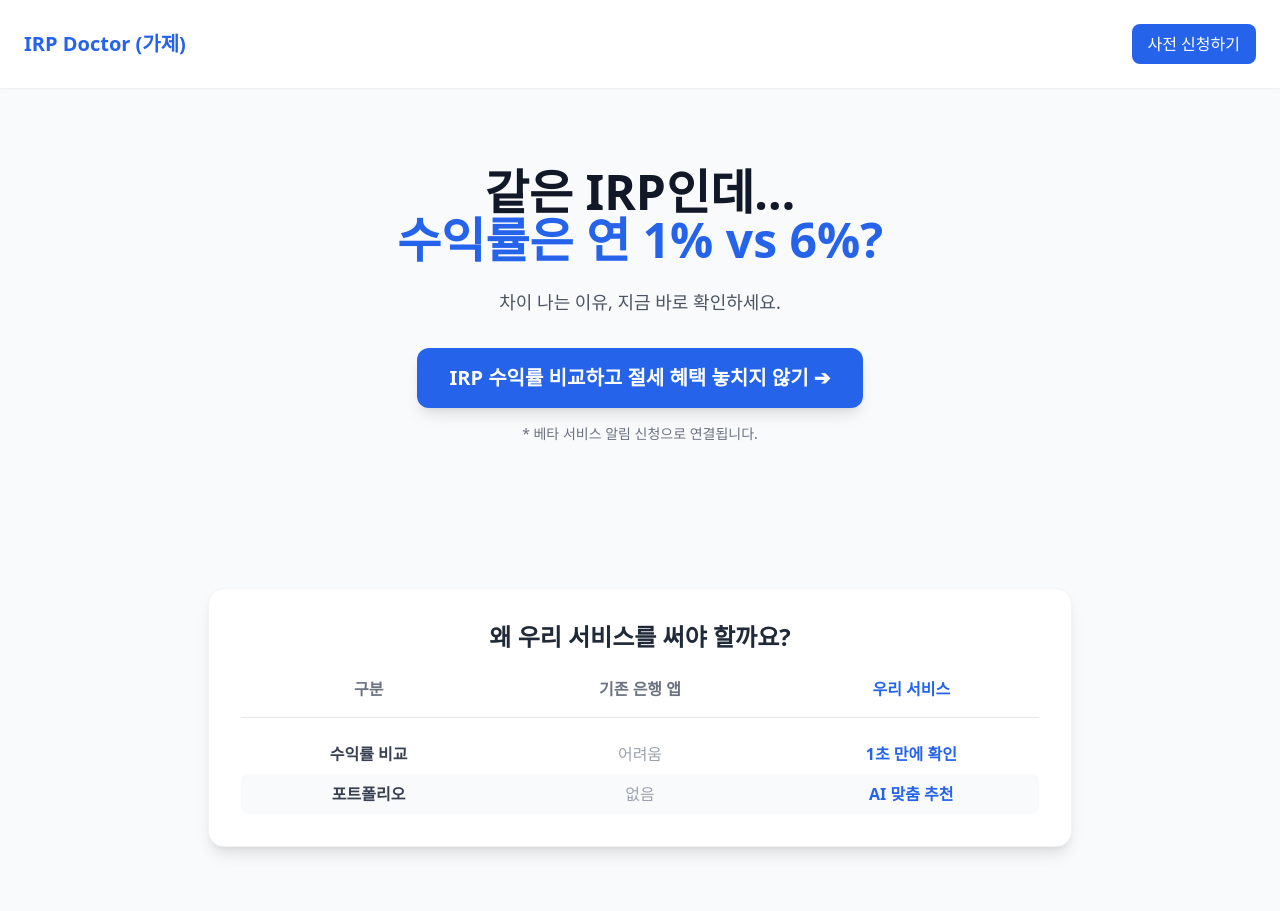
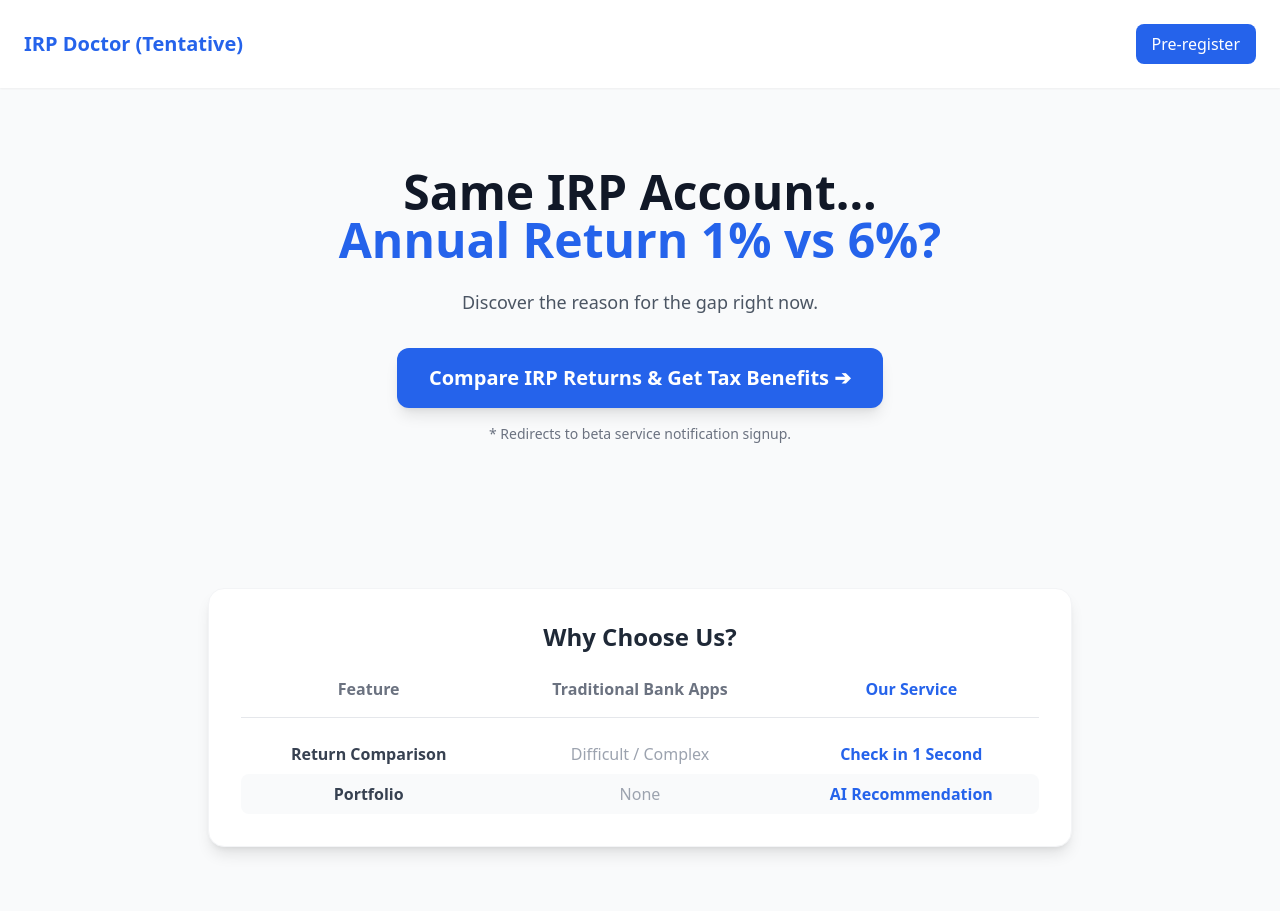
Before and after one commit to hjinbyun-maker/fintech-irp-project, a plain HTML site: page index.html in a window 1280 px wide. Drawn offline with nearby package versions, Linux system fonts and the light colour scheme; a script that the page names is missing.

Commit message:
Update content to English

```diff
--- a/index.html
+++ b/index.html
@@ -1,9 +1,9 @@
 <!DOCTYPE html>
-<html lang="ko">
+<html lang="en">
 <head>
     <meta charset="UTF-8">
     <meta name="viewport" content="width=device-width, initial-scale=1.0">
-    <title>IRP AI 비교 분석 플랫폼</title>
+    <title>IRP AI Comparison Platform</title>
     <script src="https://cdn.tailwindcss.com"></script>
 
     <script defer src="/_vercel/insights/script.js"></script>
@@ -11,54 +11,53 @@
 <body class="bg-gray-50 text-gray-800 font-sans">
 
     <nav class="w-full p-6 flex justify-between items-center bg-white shadow-sm">
-        <div class="font-bold text-xl text-blue-600">IRP Doctor (가제)</div>
+        <div class="font-bold text-xl text-blue-600">IRP Doctor (Tentative)</div>
         <button class="bg-blue-600 text-white px-4 py-2 rounded-lg hover:bg-blue-700 transition">
-            사전 신청하기
+            Pre-register
         </button>
     </nav>
 
     <header class="text-center py-20 px-4">
         <h1 class="text-4xl md:text-5xl font-bold mb-6 text-gray-900 leading-tight">
-            같은 IRP인데… <br>
-            <span class="text-blue-600">수익률은 연 1% vs 6%?</span>
+            Same IRP Account... <br>
+            <span class="text-blue-600">Annual Return 1% vs 6%?</span>
         </h1>
 
         <p class="text-lg text-gray-600 mb-8 max-w-2xl mx-auto font-medium">
-            차이 나는 이유, 지금 바로 확인하세요.
+            Discover the reason for the gap right now.
         </p>
 
         <button onclick="handleClick()" class="bg-blue-600 text-white text-lg md:text-xl font-bold px-8 py-4 rounded-xl shadow-lg hover:bg-blue-700 transition transform hover:-translate-y-1">
-            IRP 수익률 비교하고 절세 혜택 놓치지 않기 ➔
+            Compare IRP Returns & Get Tax Benefits ➔
         </button>
-        <p class="mt-4 text-sm text-gray-500">* 베타 서비스 알림 신청으로 연결됩니다.</p>
+        <p class="mt-4 text-sm text-gray-500">* Redirects to beta service notification signup.</p>
     </header>
 
     <section class="max-w-4xl mx-auto py-16 px-4">
         <div class="bg-white rounded-2xl shadow-lg p-8 border border-gray-100">
-            <h2 class="text-2xl font-bold mb-6 text-center">왜 우리 서비스를 써야 할까요?</h2>
+            <h2 class="text-2xl font-bold mb-6 text-center">Why Choose Us?</h2>
             <div class="grid grid-cols-3 gap-4 text-center border-b pb-4 mb-4 font-bold text-gray-500">
-                <div>구분</div>
-                <div>기존 은행 앱</div>
-                <div class="text-blue-600">우리 서비스</div>
+                <div>Feature</div>
+                <div>Traditional Bank Apps</div>
+                <div class="text-blue-600">Our Service</div>
             </div>
             <div class="grid grid-cols-3 gap-4 text-center items-center py-2">
-                <div class="font-bold text-gray-700">수익률 비교</div>
-                <div class="text-gray-400">어려움</div>
-                <div class="text-blue-600 font-bold">1초 만에 확인</div>
+                <div class="font-bold text-gray-700">Return Comparison</div>
+                <div class="text-gray-400">Difficult / Complex</div>
+                <div class="text-blue-600 font-bold">Check in 1 Second</div>
             </div>
             <div class="grid grid-cols-3 gap-4 text-center items-center py-2 bg-gray-50 rounded-lg">
-                <div class="font-bold text-gray-700">포트폴리오</div>
-                <div class="text-gray-400">없음</div>
-                <div class="text-blue-600 font-bold">AI 맞춤 추천</div>
+                <div class="font-bold text-gray-700">Portfolio</div>
+                <div class="text-gray-400">None</div>
+                <div class="text-blue-600 font-bold">AI Recommendation</div>
             </div>
         </div>
     </section>
 
     <script>
         function handleClick() {
-            // 나중에 여기에 구글 애널리틱스 코드를 넣으면 됩니다.
-            console.log("버튼 클릭됨!");
-            alert("현재 베타 서비스 준비 중입니다.\n오픈 알림을 받으시겠습니까?");
+            console.log("Button Clicked!");
+            alert("We are currently preparing the beta service.\nWould you like to receive a notification when it opens?");
         }
     </script>
 </body>
```
